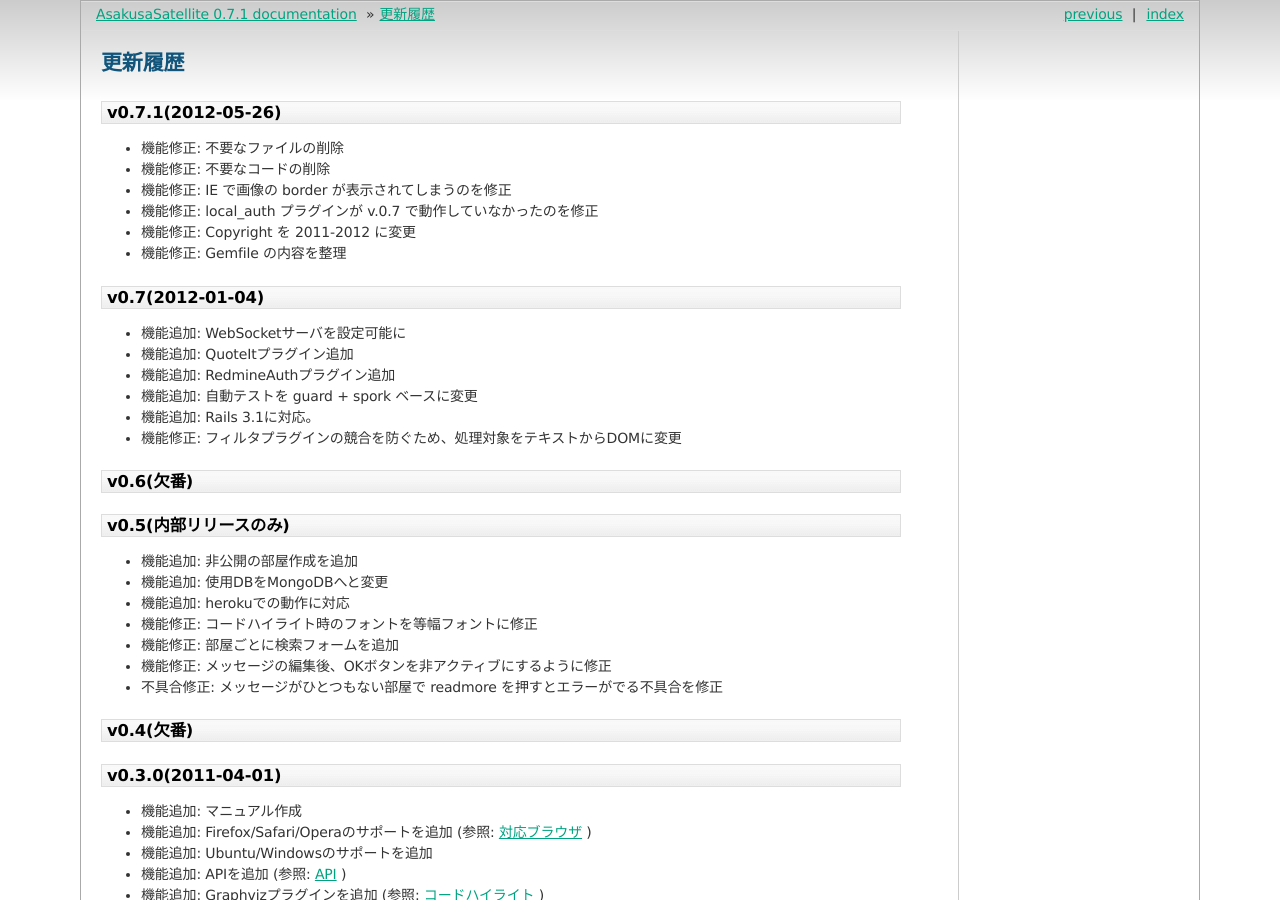
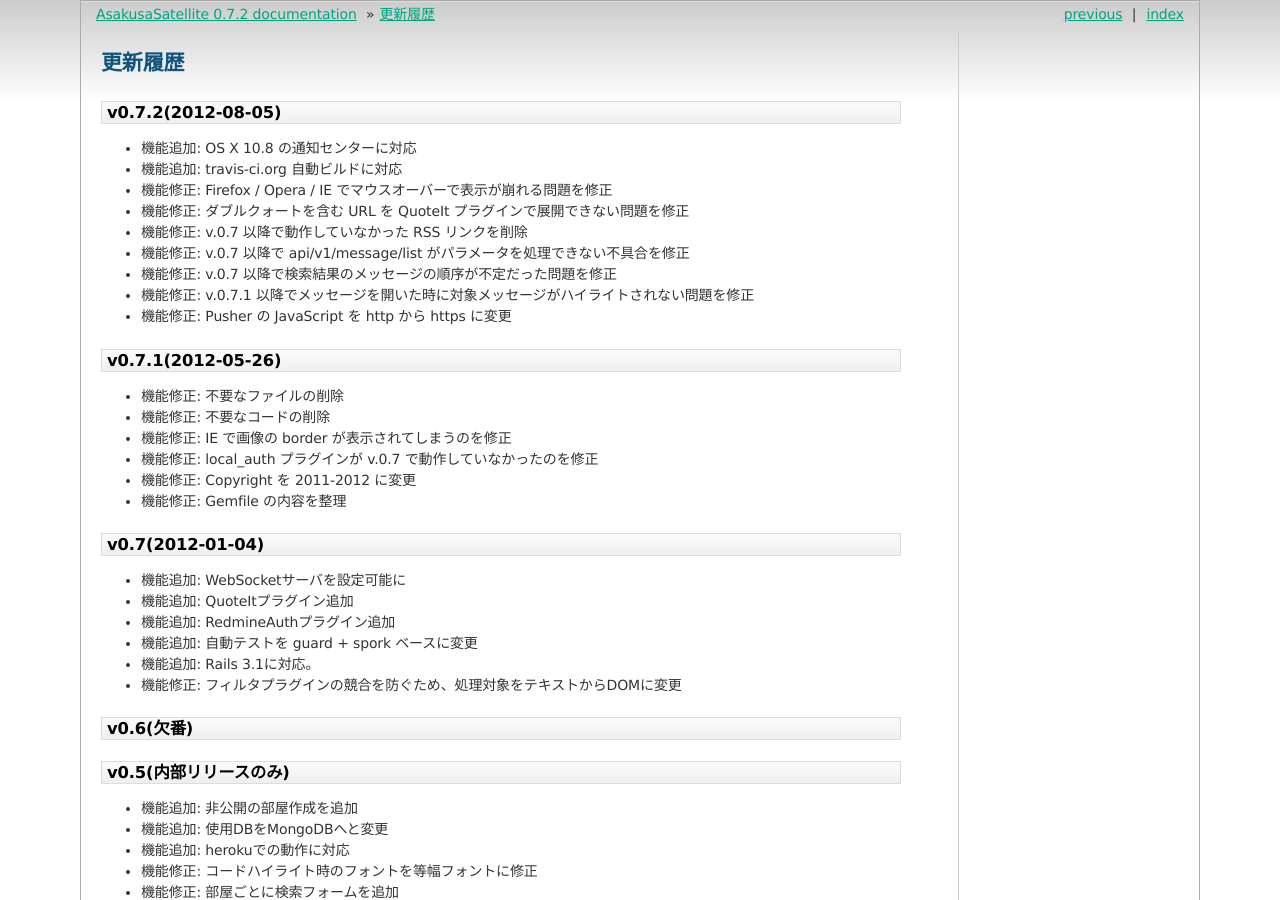
Before and after one commit to codefirst/asakusa-satellite-manual, a Sphinx documentation site: the page built from source/changelog.rst, in a window 1280 px wide and 900 px high. Built offline with Sphinx 7.4.7, drawn with Linux system fonts in a browser that asks for light colours; some of the changed text lies outside the part shown.

Commit message:
Version 0.7.2

```diff
--- a/source/changelog.rst
+++ b/source/changelog.rst
@@ -1,5 +1,17 @@
 更新履歴
 =======================
+
+v0.7.2(2012-08-05)
+------------------------------
+* 機能追加: OS X 10.8 の通知センターに対応
+* 機能追加: travis-ci.org 自動ビルドに対応
+* 機能修正: Firefox / Opera / IE でマウスオーバーで表示が崩れる問題を修正
+* 機能修正: ダブルクォートを含む URL を QuoteIt プラグインで展開できない問題を修正
+* 機能修正: v.0.7 以降で動作していなかった RSS リンクを削除
+* 機能修正: v.0.7 以降で api/v1/message/list がパラメータを処理できない不具合を修正
+* 機能修正: v.0.7 以降で検索結果のメッセージの順序が不定だった問題を修正
+* 機能修正: v.0.7.1 以降でメッセージを開いた時に対象メッセージがハイライトされない問題を修正
+* 機能修正: Pusher の JavaScript を http から https に変更
 
 v0.7.1(2012-05-26)
 ------------------------------
--- a/source/conf.py
+++ b/source/conf.py
@@ -50,7 +50,7 @@
 # The short X.Y version.
 version = '0.7'
 # The full version, including alpha/beta/rc tags.
-release = '0.7.1'
+release = '0.7.2'
 
 # The language for content autogenerated by Sphinx. Refer to documentation
 # for a list of supported languages.
--- a/source/setup.rst
+++ b/source/setup.rst
@@ -108,10 +108,10 @@
 AsakusaSatellite は以下のブラウザをサポートしています。
 
 * Google Chrome
+* Safari
 
 また、制限付きで以下のブラウザをサポートしています。
 
-* Safari
 * Mozilla Firefox
 * Opera
 
@@ -123,7 +123,7 @@
 Safari
 ~~~~~~~~~~~~~~~~~~~~
 
-以下の機能がご利用いただけません。
+バージョン 6.0 以降ですべての機能をご利用可能です。
 
 * デスクトップ通知
 
@@ -132,11 +132,13 @@
 
 バージョン 4 からのサポートです。
 WebSocket を有効にするために、以下の設定を行ってください。
+(バージョン 7 以降ではこの設定は不要です)
 
 1. アドレスバーに "about\:config" と入力します。
 2. network.websocket.override-security-block の値を "true" に変更します。
 
 以下の機能がご利用いただけません。
+(アドオンをインストールすればご利用いただけます)
 
 * デスクトップ通知
 
```
